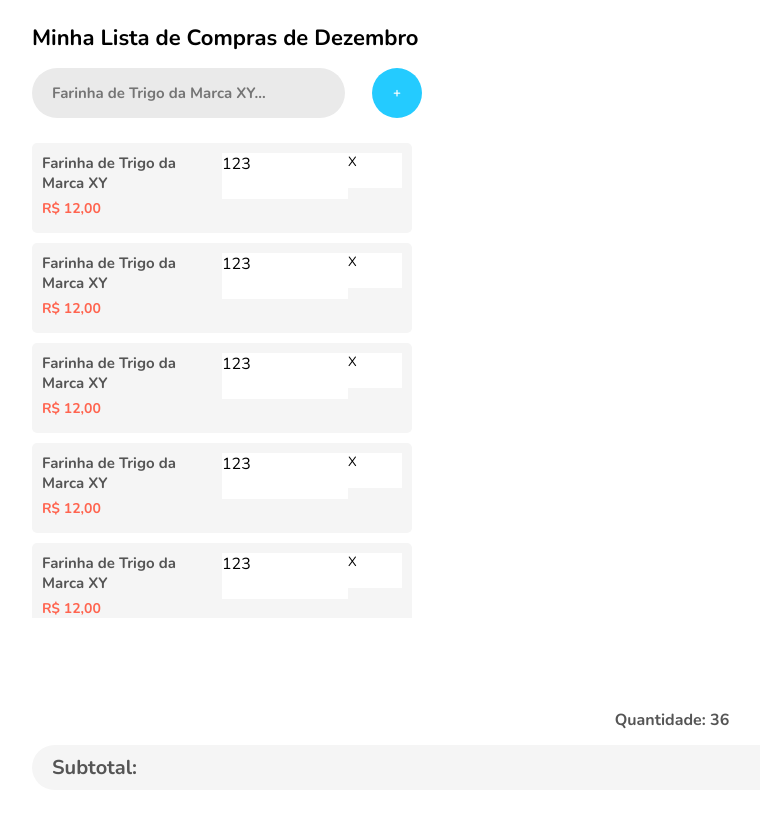
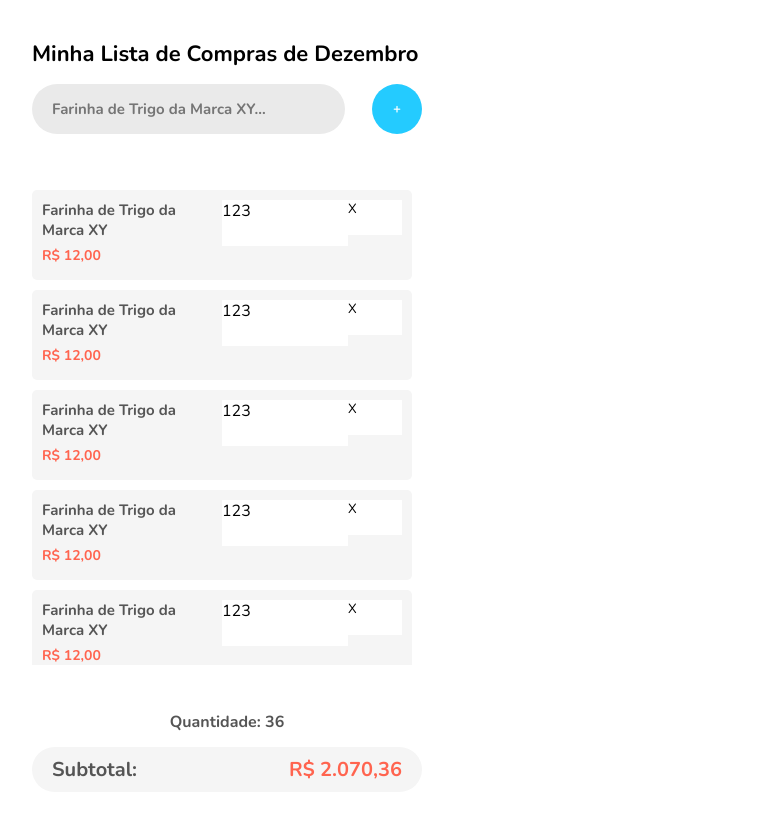
Before and after one commit to lvinicius94/lista-de-compras, a React (Vite) app: page / in a window 1280 px wide. Shown: the whole page, without its empty margins (413-1173 px from the left). Built offline with nearby package versions, Linux system fonts and the light colour scheme.

Commit message:
Ajuste na disposição do layout vertical

```diff
--- a/src/ListaDeCompras.css
+++ b/src/ListaDeCompras.css
@@ -13,8 +13,9 @@
     display: flex;
     flex-wrap: wrap;
     width: 100%;
+    height: 100vh;
     margin: 0 5px;
-    align-content: flex-start;
+    align-content: space-around;
 }
 
 .topo{
@@ -137,8 +138,6 @@
 .footerTotal{
     display: flex;
     flex-wrap: wrap;
-    position: fixed;
-    bottom: 10px;
     width: 100%;
 }
 
```
